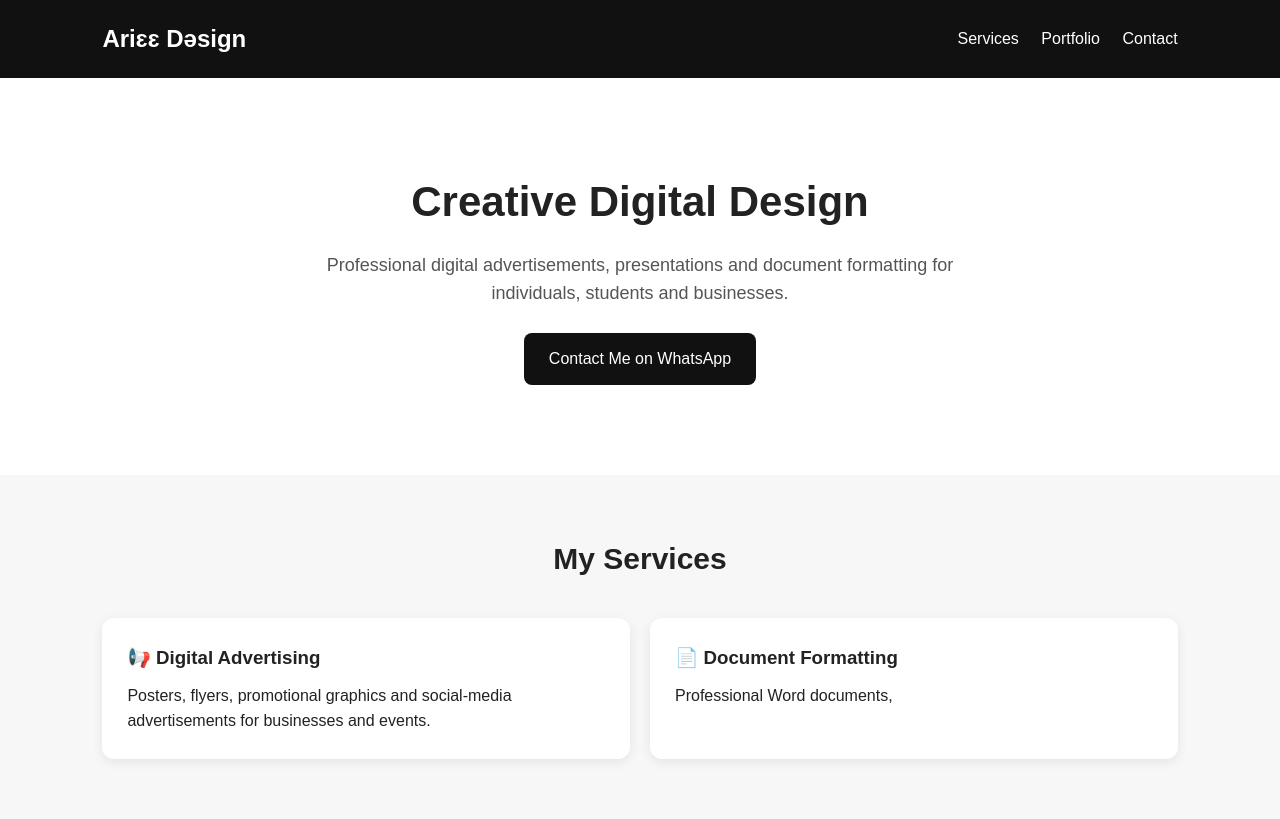
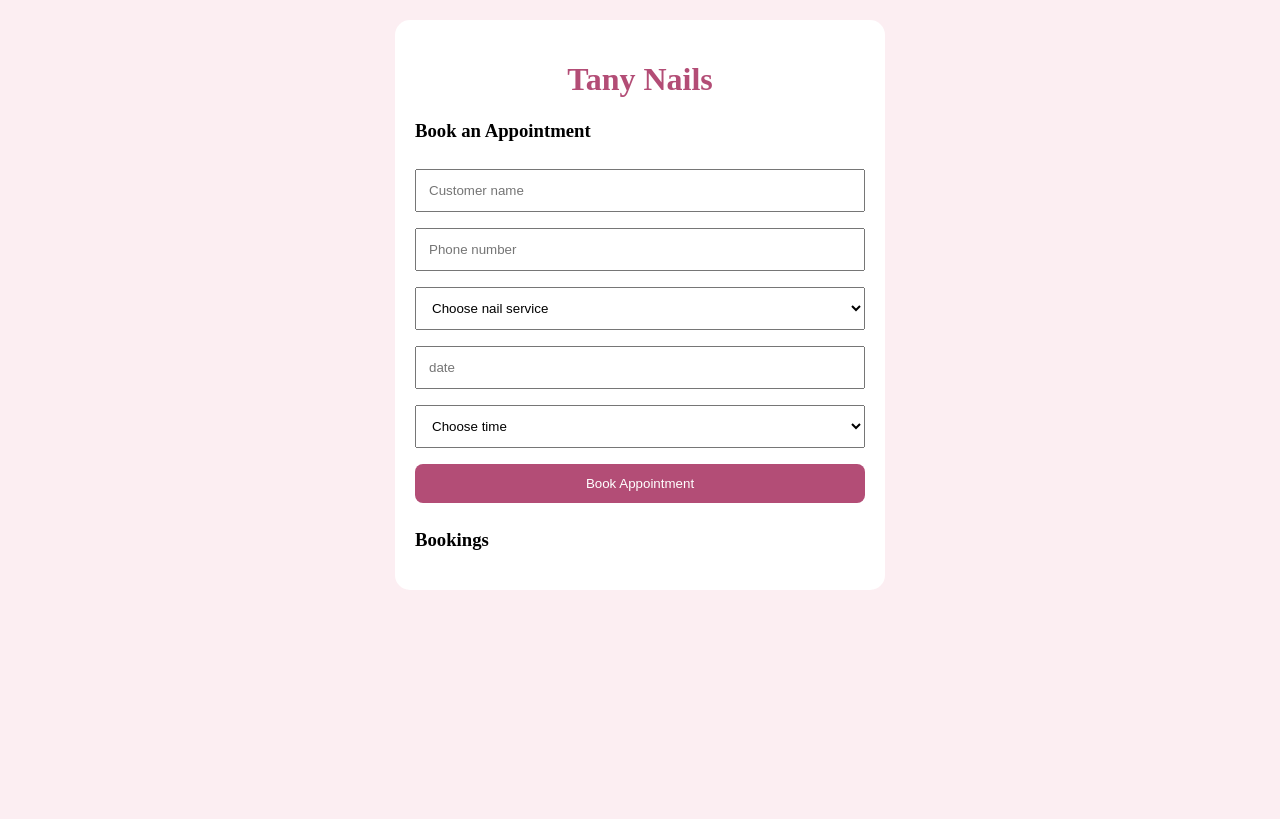
Before and after one commit to Ariee22/Ari-D-signs, a plain HTML site: page Index.html in a window 1280 px wide. Drawn offline with Linux system fonts and the light colour scheme.

Commit message:
Update Index.html

```diff
--- a/Index.html
+++ b/Index.html
@@ -1,175 +1,141 @@
 <!DOCTYPE html>
-<html lang="en">
 <head>
-  <meta charset="UTF-8">
-  <meta name="viewport" content="width=device-width, initial-scale=1.0">
-  <title>Ariɛɛ Dəsign | Digital Design</title>
-
-  <style>
-    * {
-      box-sizing: border-box;
-      margin: 0;
-      padding: 0;
-    }
-
-    body {
-      font-family: Arial, sans-serif;
-      line-height: 1.6;
-      background: #f7f7f7;
-      color: #222;
-    }
-
-    header {
-      background: #111;
-      color: white;
-      padding: 20px 8%;
-      display: flex;
-      justify-content: space-between;
-      align-items: center;
-      flex-wrap: wrap;
-    }
-
-    header h1 {
-      font-size: 24px;
-    }
-
-    nav a {
-      color: white;
-      text-decoration: none;
-      margin-left: 18px;
-    }
-
-    .hero {
-      padding: 90px 8%;
-      text-align: center;
-      background: white;
-    }
-
-    .hero h2 {
-      font-size: 42px;
-      margin-bottom: 15px;
-    }
-
-    .hero p {
-      font-size: 18px;
-      color: #555;
-      max-width: 650px;
-      margin: auto;
-    }
-
-    .button {
-      display: inline-block;
-      margin-top: 25px;
-      padding: 13px 25px;
-      background: #111;
-      color: white;
-      text-decoration: none;
-      border-radius: 8px;
-    }
-
-    section {
-      padding: 60px 8%;
-    }
-
-    section h2 {
-      text-align: center;
-      margin-bottom: 35px;
-      font-size: 30px;
-    }
-
-    .services {
-      display: grid;
-      grid-template-columns: repeat(auto-fit, minmax(220px, 1fr));
-      gap: 20px;
-    }
-
-    .card {
-      background: white;
-      padding: 25px;
-      border-radius: 12px;
-      box-shadow: 0 3px 12px rgba(0,0,0,0.08);
-    }
-
-    .card h3 {
-      margin-bottom: 10px;
-    }
-
-    .portfolio {
-      display: grid;
-      grid-template-columns: repeat(auto-fit, minmax(220px, 1fr));
-      gap: 20px;
-    }
-
-    .portfolio-item {
-      background: white;
-      padding: 40px 20px;
-      text-align: center;
-      border-radius: 12px;
-    }
-
-    .contact {
-      text-align: center;
-      background: #111;
-      color: white;
-    }
-
-    .contact a {
-      color: white;
-      display: block;
-      margin: 12px;
-      text-decoration: none;
-    }
-
-    footer {
-      background: #000;
-      color: #aaa;
-      text-align: center;
-      padding: 20px;
-      font-size: 14px;
-    }
-  </style>
+<title>Nail Booking System</title>
+<style>
+body { font- family : Arial;
+       background-color : #fceef2;
+	   margin:0;
+	   padding: 20px; }
+.container { background:white;
+	         max-width:450px;
+			 margin:auto;
+			 padding:20px;
+			border-radius: 15px; }
+h1 { color: #b34d76;
+     text-align:center;}
+input, select, button { width: 100%;
+                        padding: 12px;
+						margin : 8px 0;
+						box-sizing: border-box; }
+button{
+     background-color: #b34d76;
+	 color : white;
+	 border : none;
+	 border-radius: 8px;
+	 cursor: pointer; }
+button:hover{
+          background-color: #873653; }
+.booking { background: #fceef2;
+           padding:10px;
+		   margin-top: 10px;
+		   border-radius: 8px; }
+</style>
 </head>
 
 <body>
+<div class="container">
+<h1> Tany Nails<h1>
+<h3>Book an Appointment<h3>
 
-<header>
-  <h1>Ariɛɛ Dəsign</h1>
+<form id = "bookingForm">
 
-  <nav>
-    <a href="#services">Services</a>
-    <a href="#portfolio">Portfolio</a>
-    <a href="#contact">Contact</a>
-  </nav>
-</header>
+<input type ="text" id = "name"
+placeholder = "Customer name" required>
+<input type ="tel" id = "phone"
+placeholder = "Phone number" required>
+<select id= "service" required>
+  <option value = "">Choose nail service</option>
+  <option>Gel Nails</option>
+  <option>Acrylic Nails</option>
+  <option>Manicure</option>
+  <option>Pedicure</option>
+  <option>Nail Art</option>
+  <option>Stickon</option>
+</select>
+<input type=" date" id = "date"
+placeholder = "date" required>
+<select id= "time" required>
+<option value ="">Choose time</option>
+<option>09:00 AM</option>
+<option>10:00 AM</option>
+<option>11:00 AM</option>
+<option>12:00 PM</option>
+<option>01:00 PM</option>
+<option>02:00 PM</option>
+<option>03:00 PM</option>
+<option>04:00 PM</option>
+</select>
 
-<section class="hero">
-  <h2>Creative Digital Design</h2>
+<button type = "submit"> Book Appointment</button>
+</form>
 
-  <p>
-    Professional digital advertisements, presentations and
-    document formatting for individuals, students and businesses.
-  </p>
+<h3>Bookings</h3>
 
-  <a class="button"
-     href="https://wa.me/263713422423">
-     Contact Me on WhatsApp
-  </a>
-</section>
+<div id = "bookings"></div>
+</div>
+<script>
+let appointments = JSON.parse(localStorage.getItem("appointments")||"[]");
+function displayBookings(){ let output= document.getElementByld ("bookings");
+output.innerHTML="";
+appointments.forEach(function(booking,index){
+output.innerrHTML +='
+<div class="bookings">
+<b>${booking.name}</b<<br>
+Phone:${booking.phone}<br>
+Service:{booking.service}<br>
+Date:${booking.date}<br>
+Time:${booking.time}<br>
 
-<section id="services">
-  <h2>My Services</h2>
+<button onclick = "deleteBooking(${index})">
+Cancel Booking
+</button>
+</div>
+';
+});
+}
+document.getElementByld("bookingForm")
+.addEventlistener("submit",function (event){
+event.preventDefault();
+let booking = { name:document.getElementByld ("name").value,
+                phone: document.getElementByld("phone").value,
+				service: document.getElementByld("service").value,
+				date: document.getElementByld("date").value,
+				time: document.getElementByld("time").value	};
+let message =
+"NEW NAIL APPOINTMENT%0A+
+"Name:"+ encodeURIComponent(name) +"%OA" +
+"Phone:"+ encodeURIComponent(phone) + "%OA" +
+"Service: "+encodeURIComponent(service) + "%OA" +
+"Date: " +encodeURIComponent(date) + "OA" +
+"Time:" + encodeURIComponent(time) +"OA" +
+let salonNumber = " +263788308541";
 
-  <div class="services">
+let link = "https://wa.me/" + salonNumber +
+"?text=" + message;
+window.open(link,"_blank");
 
-    <div class="card">
-      <h3>📢 Digital Advertising</h3>
-      <p>
-        Posters, flyers, promotional graphics and social-media
-        advertisements for businesses and events.
-      </p>
-    </div>
+appointments.push(booking);
 
-    <div class="card">
-      <h3>📄 Document Formatting</h3>
-      <p>
-        Professional Word documents,
+localStorage.setItem( "appointments" ,
+JSON.stringfy(appointments)
+);
+
+alert("Appointment booked successfully!");
+
+this.reset();
+
+displayBooking();
+});
+
+function deleteBooking(index){ appointments.splice(index, 1);
+
+localStorage.setItem( "appointments", JSON.stringify(appointments)
+);
+
+displayBookings();
+}
+displayBookings();
+</script>
+
+</body>
+</html>
```
